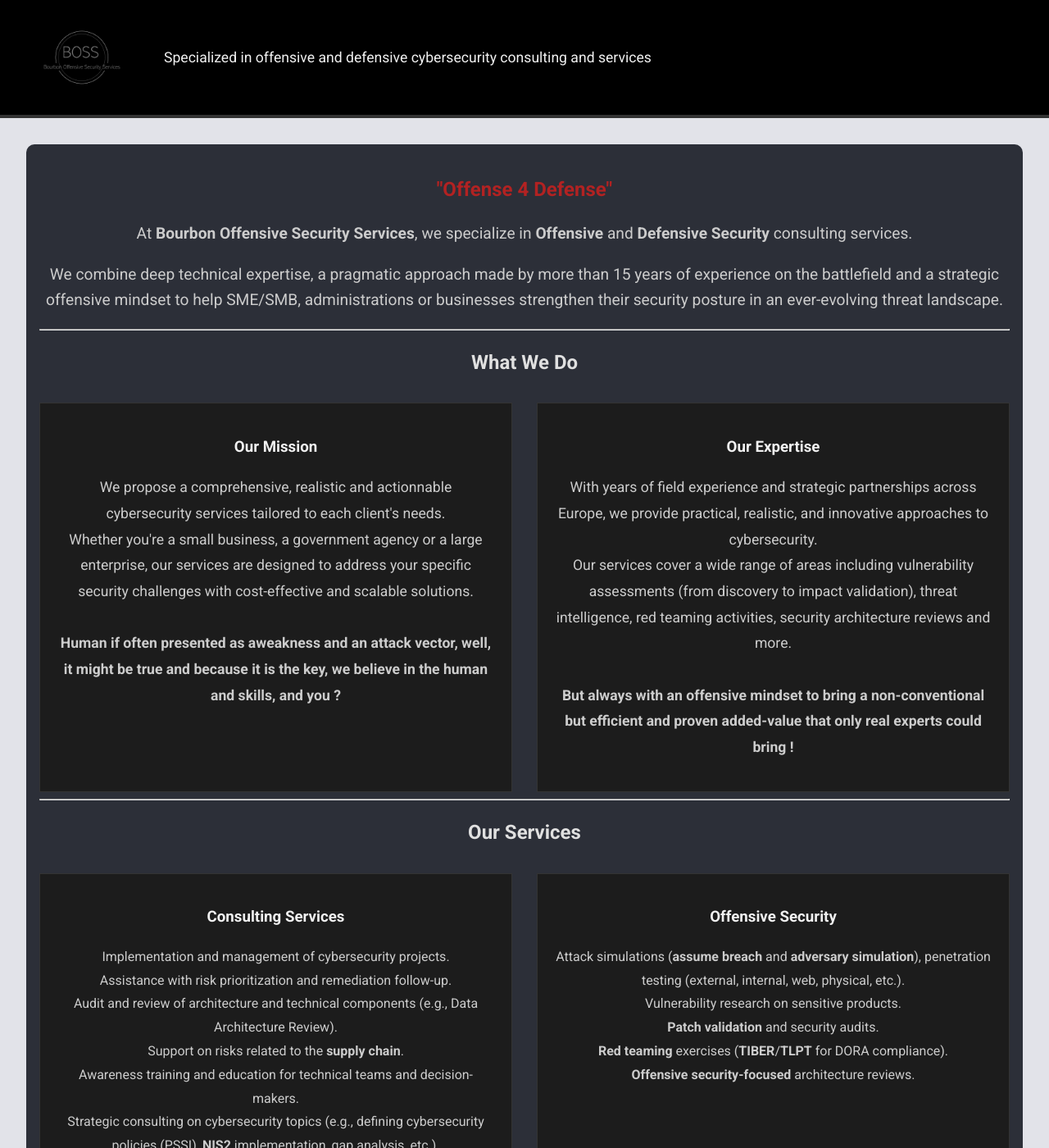
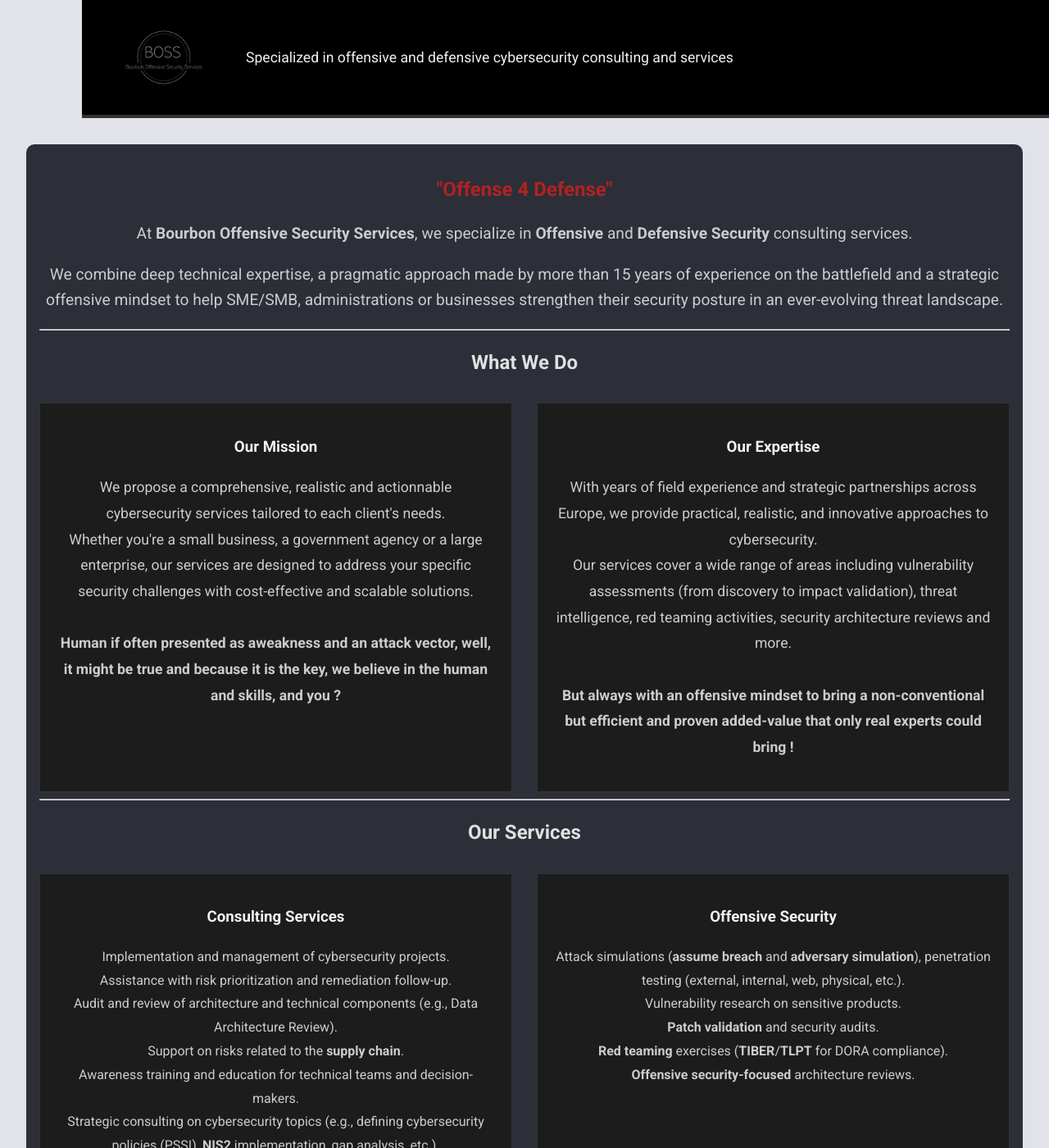
Before and after one commit to kmkz/BOSS.github.io, a Jekyll site: the page built from index.md, in a window 1280 px wide and 1400 px high. Shown: the whole window at 82% size. Built offline with Jekyll 4.4.1, drawn with Linux system fonts in a browser that asks for light colours.

Commit message:
css party

```diff
--- a/_layouts/default.html
+++ b/_layouts/default.html
@@ -109,12 +109,13 @@
   display: flex;
   align-items: center;
   justify-content: flex-start;
-      padding: 10px 20px 10px 40px;
+  padding: 10px 20px 10px 40px; /* padding ajusté pour un peu plus d’espace à gauche */
   background-color: #000000;
   position: sticky;
-      top: 0;                  /* garde le header visible en haut */
-      z-index: 1000;           /* pour qu’il soit au-dessus des autres éléments */
-      border-bottom: 4px solid #333; /* ligne sous le header */
+  top: 0;
+  z-index: 1000;
+  border-bottom: 4px solid #333;
+  margin-left: 100px;  /* décale le tout un peu plus à droite */
 }
 
 .logo {
```
Lines whose indentation alone changed are shown as unchanged.
